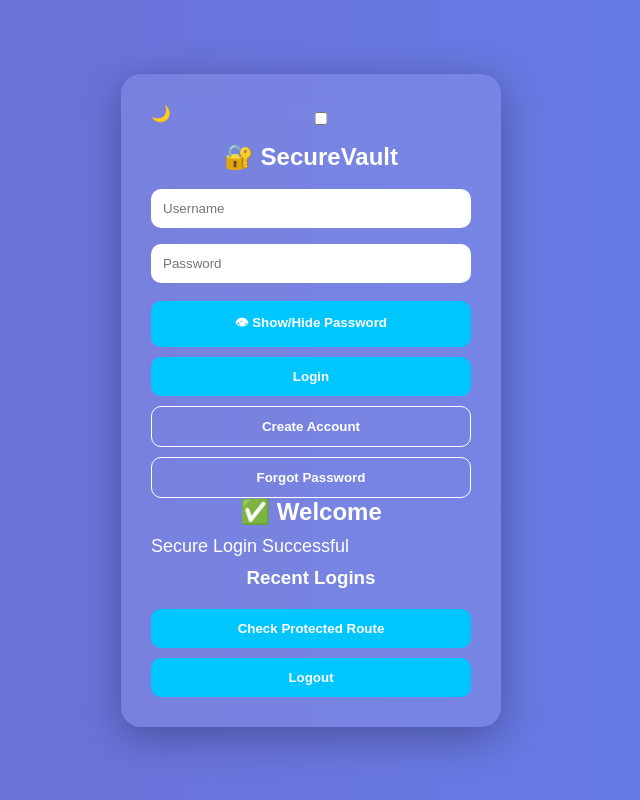
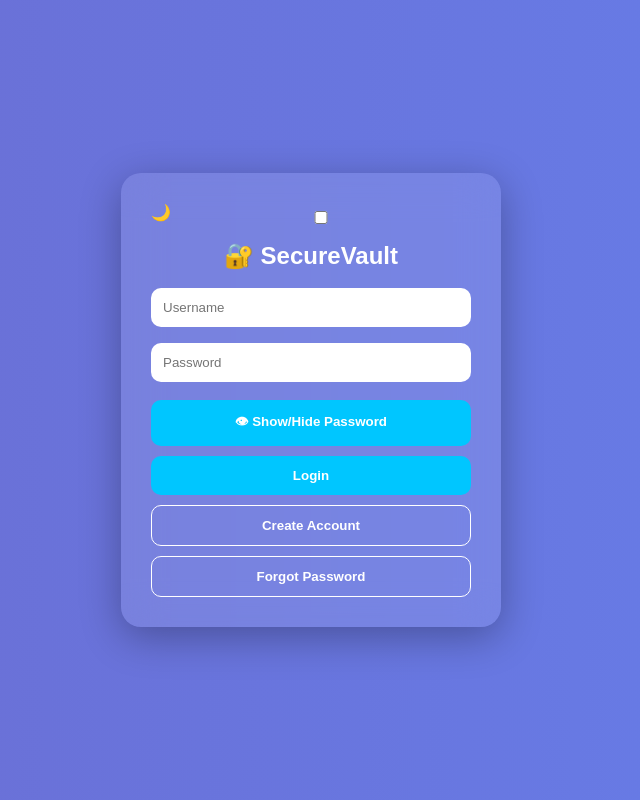
Before and after one commit to MdRifatRayhan/securevault-auth-system, a website: page index.html in a window 1280 px wide. Shown: the whole page, without its empty margins (329-969 px from the left). Drawn offline with Linux system fonts and the light colour scheme.

```diff
--- a/index.html
+++ b/index.html
@@ -262,22 +262,6 @@
 
   </div>
 
-</div>
-<h2 id="dashboardTitle">
-✅ Welcome
-</h2>
-<p id="welcomeText">
-Secure Login Successful
-</p>
-
-<p id="lastLoginText"></p>
-<h3>Recent Logins</h3>
-
-<ul id="historyList"></ul>
-<button onclick="getProfile()">
-Check Protected Route
-</button>
-<button onclick="logout()">Logout</button>
 </div>
 
 <!-- RESET -->
```
